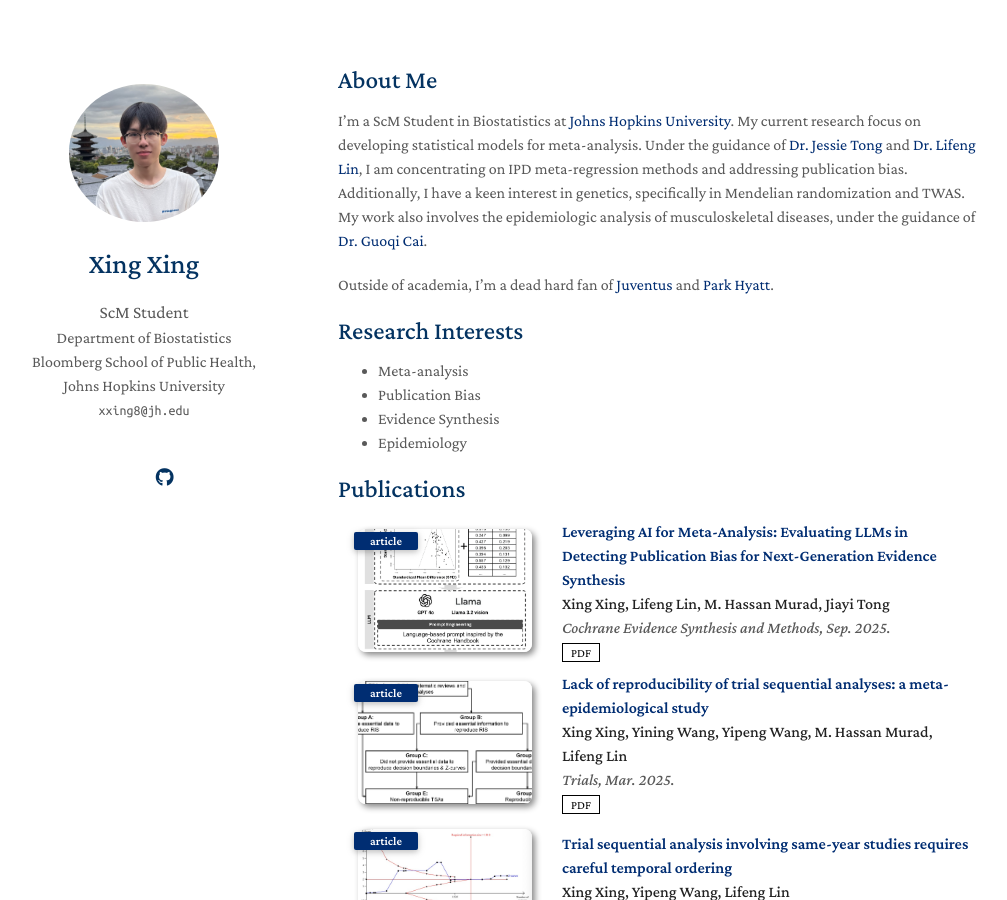
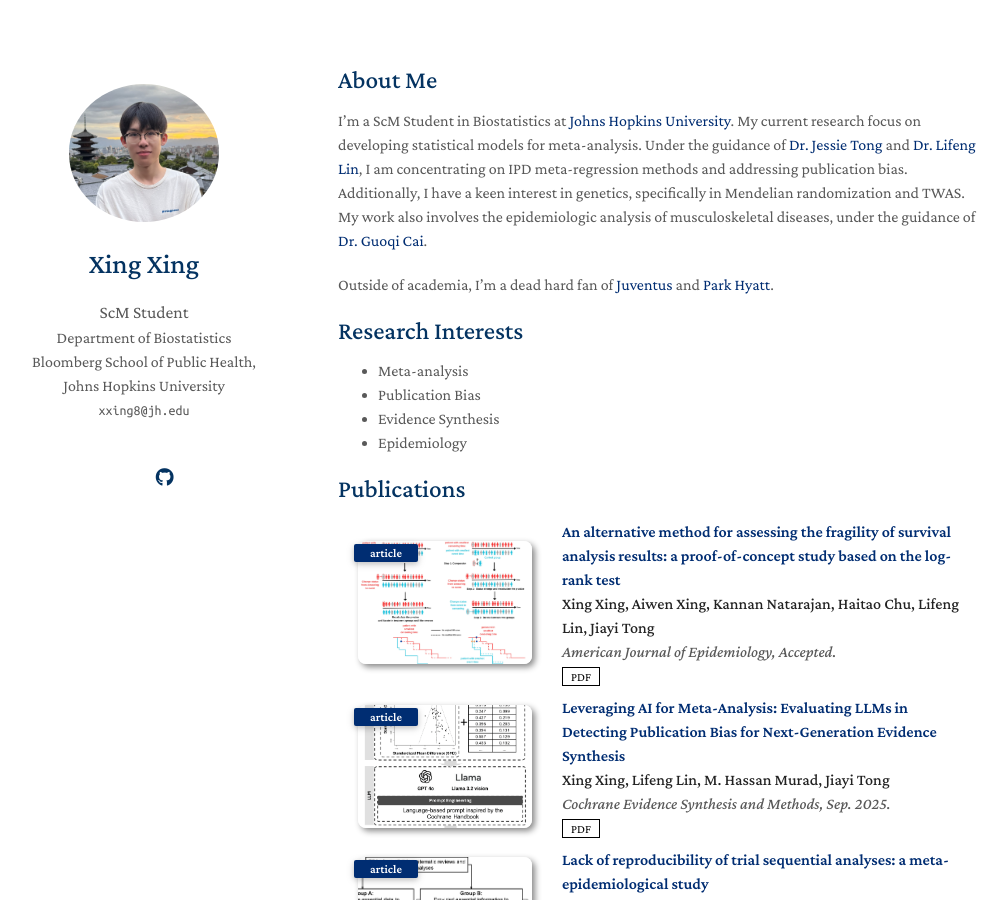
Before and after one commit to KevinXing3/kevinXing3.github.io, a Jekyll site: the page built from index.md, in a window 1280 px wide and 900 px high. Shown: the whole window, without its empty margins (132-1139 px from the left). Built offline with Jekyll 4.4.1, drawn with Linux system fonts in a browser that asks for light colours; nearby versions of some CDN libraries; a style sheet for code colours, icons or effects is not loaded; our own code applies the rules of GitHub Pages for plain Markdown files.

Commit message:
Update project.md

```diff
--- a/_includes/project.md
+++ b/_includes/project.md
@@ -2,6 +2,24 @@
 
 <div class="publications">
 <ol class="bibliography">
+
+<li>
+<div class="pub-row">
+  <div class="col-sm-3 abbr" style="position: relative;padding-right: 15px;padding-left: 15px;">
+    <img src="assets/img/FIS.jpg" class="teaser img-fluid z-depth-1">
+    <abbr class="badge">article</abbr>
+  </div>
+
+  <div class="col-sm-9" style="position: relative;padding-right: 15px;padding-left: 20px;">
+    <div class="title"><a href="https://onlinelibrary.wiley.com/doi/10.1002/cesm.70047" style="color:#002D72">An alternative method for assessing the fragility of survival analysis results: a proof-of-concept study based on the log-rank test</a></div>
+    <div class="author"><strong>Xing Xing, Aiwen Xing, Kannan Natarajan, Haitao Chu, Lifeng Lin, Jiayi Tong</strong></div>
+    <div class="periodical"><em>American Journal of Epidemiology, Accepted.</em></div>
+    <div class="links">
+      <a href="https://trialsjournal.biomedcentral.com/articles/10.1186/s13063-025-08799-6#citeas" class="btn btn-sm z-depth-0" role="button" target="_blank" style="font-size:12px;">PDF</a>
+    </div>
+  </div>
+</div>
+</li>
 
 <li>
 <div class="pub-row">
```
